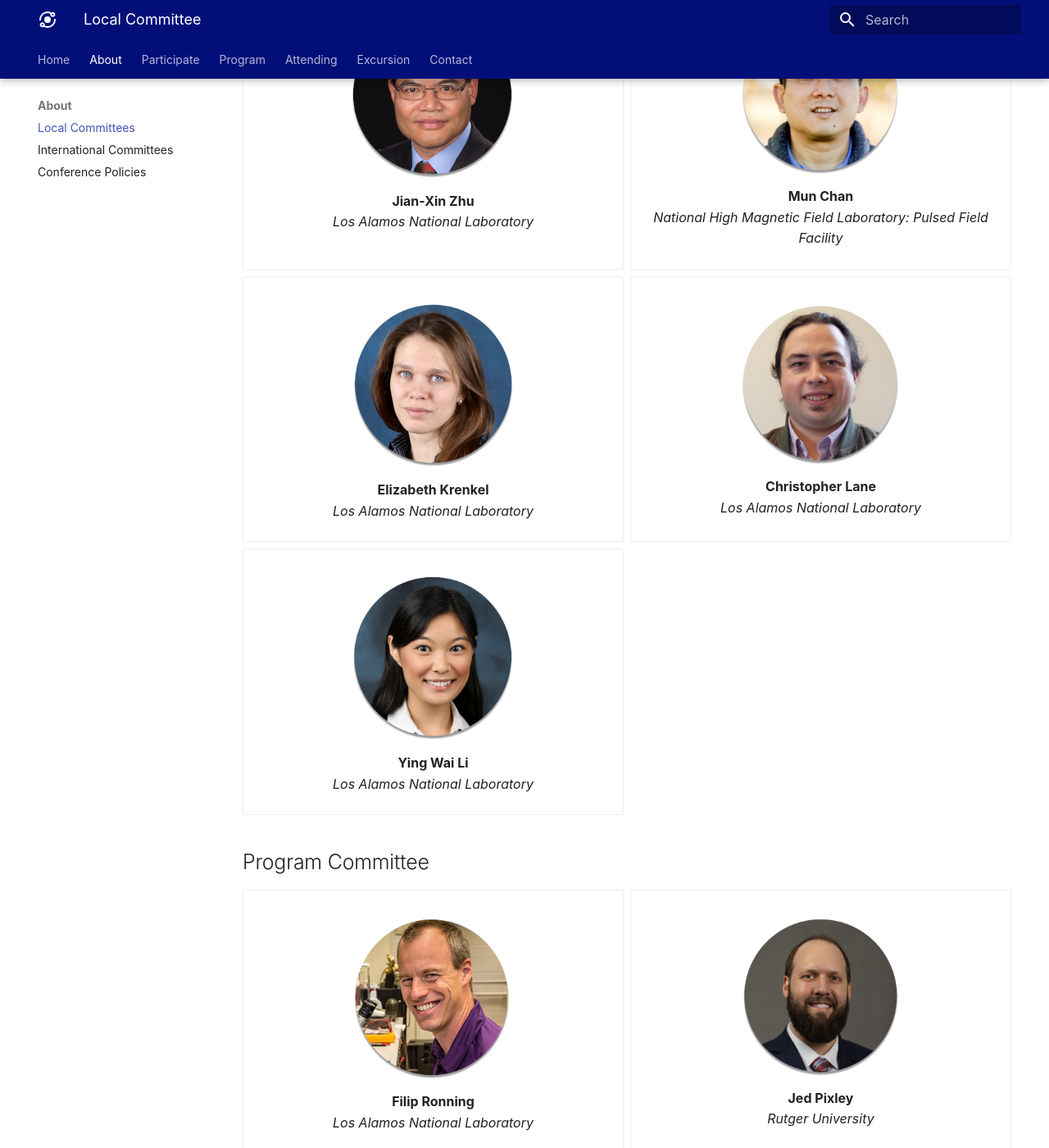
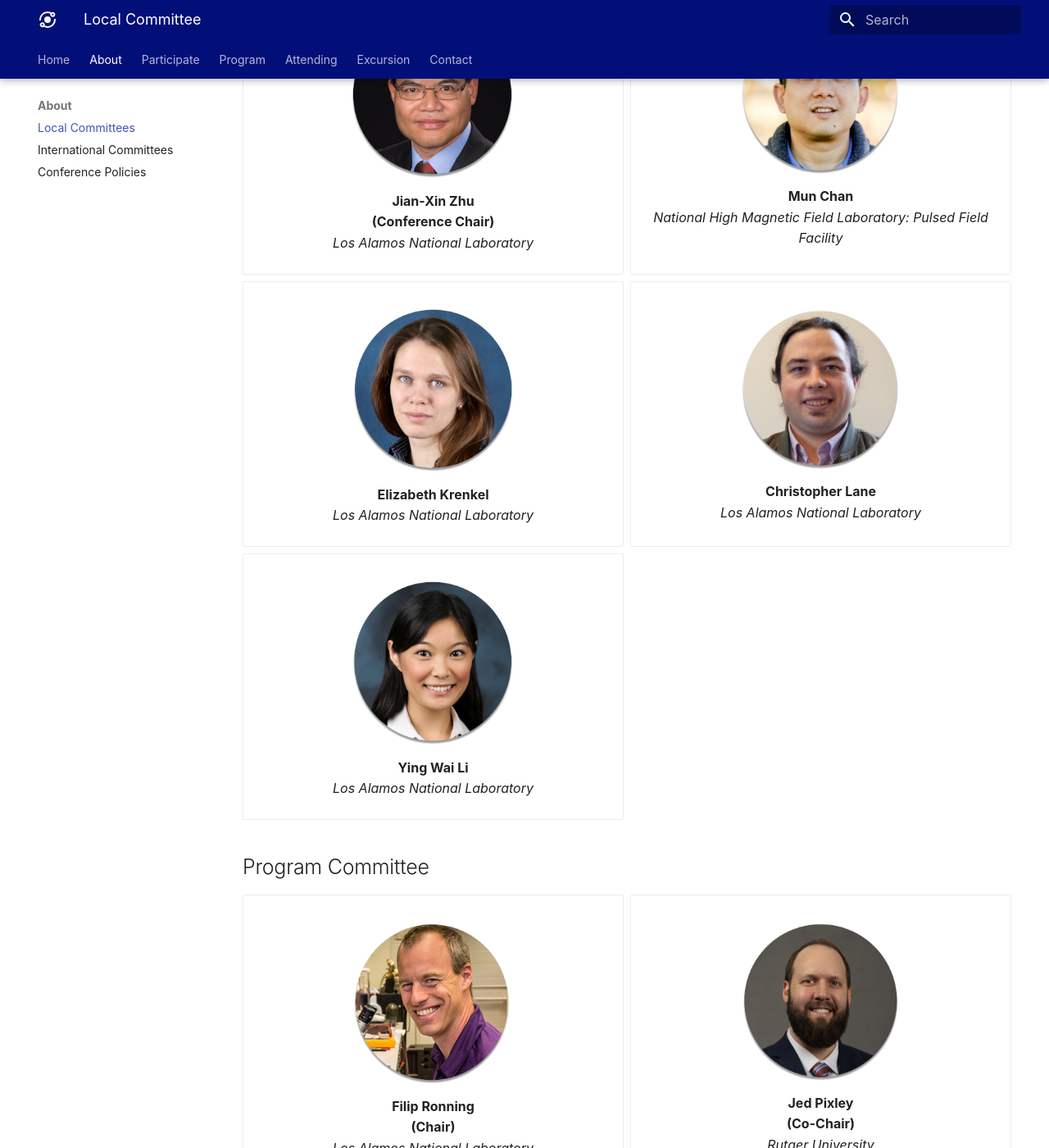
Before and after one commit to SNS2026/SNS2026.github.io, an MkDocs documentation site: the page built from docs/local_committees.md, in a window 1280 px wide and 1400 px high, scrolled down 308 px. Shown: the whole window at 82% size. Built offline with MkDocs 1.6.1 and Material for MkDocs 9.7.7, drawn with Linux system fonts in a browser that asks for light colours; some web fonts are replaced.

Commit message:
Update local_committees.md

```diff
--- a/docs/local_committees.md
+++ b/docs/local_committees.md
@@ -14,7 +14,7 @@
 ## Organizing Committee
 <div class="grid cards" markdown>
 
-- <p class="pos_fixed">![Image title](assets/images/JXZ.png){ align=center, width=50%, height=50% }<br><strong>Jian-Xin Zhu</strong> <br><i>Los Alamos National Laboratory</i> </p>
+- <p class="pos_fixed">![Image title](assets/images/JXZ.png){ align=center, width=50%, height=50% }<br><strong>Jian-Xin Zhu</strong><br><strong>(Conference Chair)</strong> <br><i>Los Alamos National Laboratory</i> </p>
 
 - <p class="pos_fixed">![Image title](assets/images/MC.png){ align=center, width=50%, height=50% }<br><strong>Mun Chan</strong> <br><i>National High Magnetic Field Laboratory: Pulsed Field Facility</i></p>
 
@@ -31,9 +31,9 @@
 ## Program Committee
 <div class="grid cards" markdown>
 
-- <p class="pos_fixed">![Image title](assets/images/FR.png){ align=center, width=50%, height=50% }<br><strong>Filip Ronning</strong> <br><i>Los Alamos National Laboratory</i> </p>
+- <p class="pos_fixed">![Image title](assets/images/FR.png){ align=center, width=50%, height=50% }<br><strong>Filip Ronning</strong><br><strong>(Chair)</strong> <br><i>Los Alamos National Laboratory</i> </p>
 
-- <p class="pos_fixed">![Image title](assets/images/JP.png){ align=center, width=50%, height=50% }<br><strong>Jed Pixley</strong> <br><i>Rutger University</i></p>
+- <p class="pos_fixed">![Image title](assets/images/JP.png){ align=center, width=50%, height=50% }<br><strong>Jed Pixley</strong><br><strong>(Co-Chair)</strong> <br><i>Rutger University</i></p>
 
 - <p class="pos_fixed">![Image title](assets/images/JT.png){ align=center, width=50%, height=50% }<br><strong>Joe D. Thompson</strong> <br><i>Los Alamos National Laboratory</i></p>
 
```
